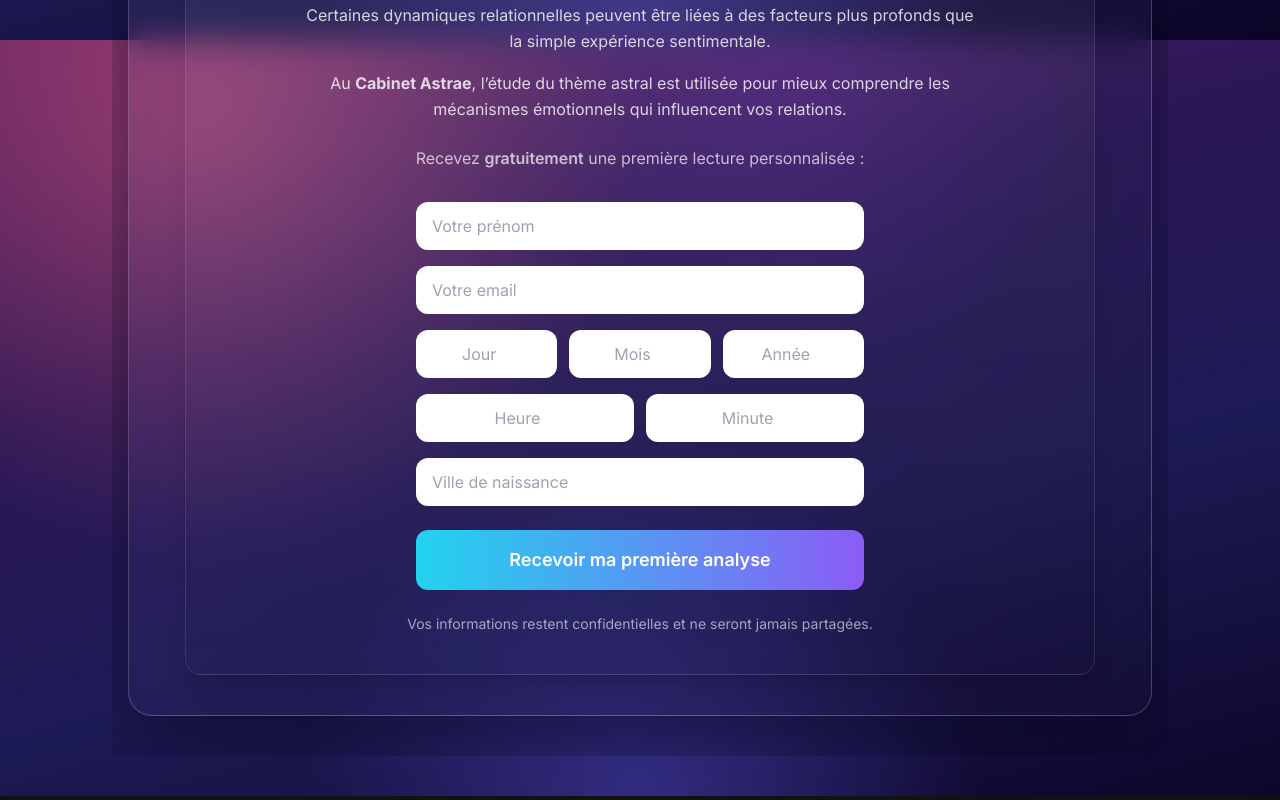
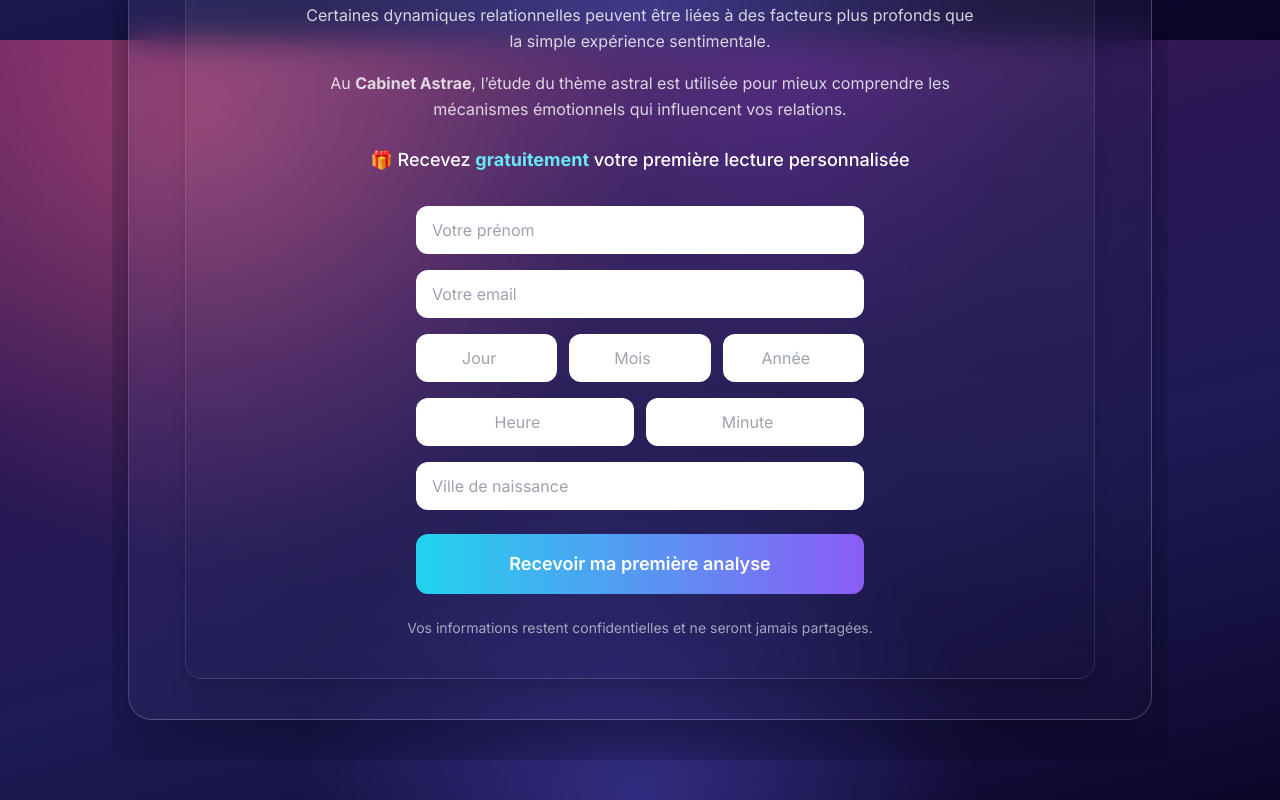
Before and after one commit to arnaudcrestey/astero-minisites, a Next.js app: page /result in a window 1280 px wide. Shown: the part 760-1560 px from the top of the page. Built offline with nearby package versions, Linux system fonts and the light colour scheme; no server answers.

Commit message:
Update ResultClient.tsx

```diff
--- a/components/ResultClient.tsx
+++ b/components/ResultClient.tsx
@@ -228,8 +228,8 @@ export function ResultClient() {
             vos relations.
           </p>
 
-          <p className="mt-6 text-white/70 max-w-2xl mx-auto">
-  Recevez <span className="font-semibold text-neon">gratuitement</span> une première lecture personnalisée :
+          <p className="mt-6 text-lg text-white text-center font-medium">
+  🎁 Recevez <span className="text-cyan-300 font-bold">gratuitement</span> votre première lecture personnalisée
 </p>
 
 
```
